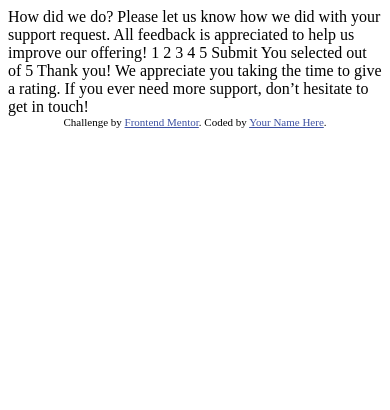
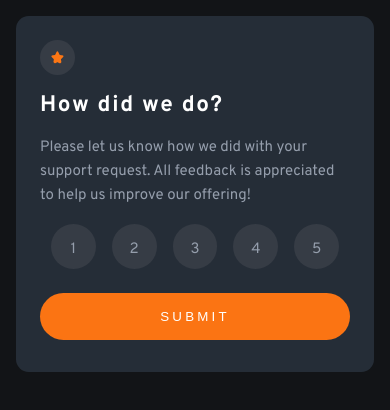
Before and after one commit to jorgecorderozx/interactive-rating, a plain HTML site: page index.html in a window 390 px wide. Drawn offline with Linux system fonts and the light colour scheme.

Commit message:
Mobile preview (not centered and does not have hover status yet)

```diff
--- a/index.html
+++ b/index.html
@@ -8,42 +8,42 @@
 
   <title>Frontend Mentor | Interactive rating component</title>
 
-  <!-- Feel free to remove these styles or customise in your own stylesheet 👍 -->
-  <style>
-    .attribution { font-size: 11px; text-align: center; }
-    .attribution a { color: hsl(228, 45%, 44%); }
-  </style>
+  <link rel="stylesheet" type="text/css" href="styles.css">
+
+  <link rel="preconnect" href="https://fonts.googleapis.com"><link rel="preconnect" href="https://fonts.gstatic.com" crossorigin><link href="https://fonts.googleapis.com/css2?family=Overpass:wght@400;700&display=swap" rel="stylesheet">
+
 </head>
 <body>
 
   <!-- Rating state start -->
+  <div class="firstStateContainer">
 
-  How did we do?
+    <img src="images/icon-star.svg">
+    <h2>How did we do?</h2>
+    <p>Please let us know how we did with your support request. All feedback is appreciated to help us improve our offering!</p>
+    <ul class="ratingNumbersContainer">
+      <li class="ratingNumber">1</li>
+      <li class="ratingNumber">2</li>
+      <li class="ratingNumber">3</li>
+      <li class="ratingNumber">4</li>
+      <li class="ratingNumber">5</li>
+    </ul>
+    <button>Submit</button>
 
-  Please let us know how we did with your support request. All feedback is appreciated
-  to help us improve our offering!
-
-  1 2 3 4 5
-
-  Submit
+  </div>
 
   <!-- Rating state end -->
 
-  <!-- Thank you state start -->
+  <!-- Thank you state start
 
-  You selected <!-- Add rating here --> out of 5
+  You selected Add rating here  out of 5
 
   Thank you!
 
   We appreciate you taking the time to give a rating. If you ever need more support,
   don’t hesitate to get in touch!
 
-  <!-- Thank you state end -->
+  Thank you state end -->
 
-
-  <div class="attribution">
-    Challenge by <a href="https://www.frontendmentor.io?ref=challenge" target="_blank">Frontend Mentor</a>.
-    Coded by <a href="#">Your Name Here</a>.
-  </div>
 </body>
 </html>
--- a/styles.css
+++ b/styles.css
@@ -0,0 +1,73 @@
+* {
+    margin: 0;
+    padding: 0;
+
+}
+
+body {
+    background-color: hsl(216, 12%, 8%);
+    font-size: 15px;
+    font-family: Overpass, "sans serif";
+    font-weight: 400;
+    padding: 1rem;
+}
+
+.firstStateContainer {
+    background-color: hsl(213, 19%, 18%);
+    display: flex;
+    flex-direction: column;
+    gap: 1rem;
+    padding: 1.5rem;
+    border-radius: 0.8rem;
+}
+
+img {
+    height: 0.8rem;
+    width:0.8rem;
+    background-color: hsl(216, 12%, 24%);
+    border-radius: 50%;
+    padding: 0.7rem;
+}
+
+h2 {
+    font-weight: 700;
+    color: hsl(0, 0%, 100%);
+    letter-spacing: 0.1rem;
+}
+
+p {
+    color: hsl(217, 12%, 63%);
+    line-height: 1.6;
+}
+
+.ratingNumbersContainer {
+    display: flex;
+    list-style-type: none;
+    justify-content: center;
+    gap: 1rem;
+    margin-bottom: 0.5rem;
+}
+
+.ratingNumber {
+    color: hsl(217, 12%, 63%);
+    /* The medium gray color for this background that was provided was not accurate so I had to change it to one that could ressemble it*/
+    background-color: hsl(216, 12%, 24%);
+    height: 0.8rem;
+    width: 0.8rem;
+    padding: 1rem;
+    text-align: center;
+    border-radius: 50%;
+
+}
+
+
+button {
+    color: hsl(0, 0%, 100%);
+    background-color: hsl(25, 97%, 53%);
+    letter-spacing: 0.2rem;
+    text-transform: uppercase;
+    padding: 1rem;
+    border-radius: 2rem;
+    border: 0;
+    margin-bottom: 0.5rem;
+}
```
